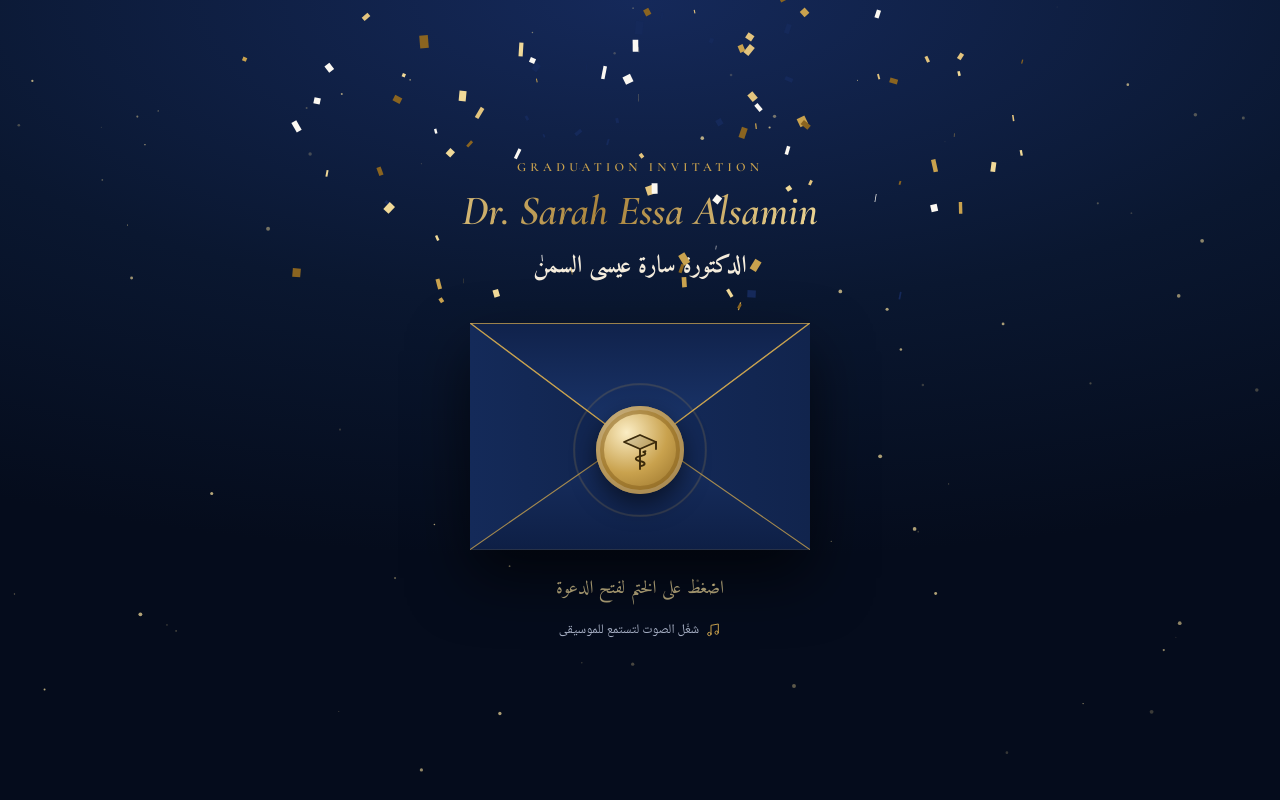
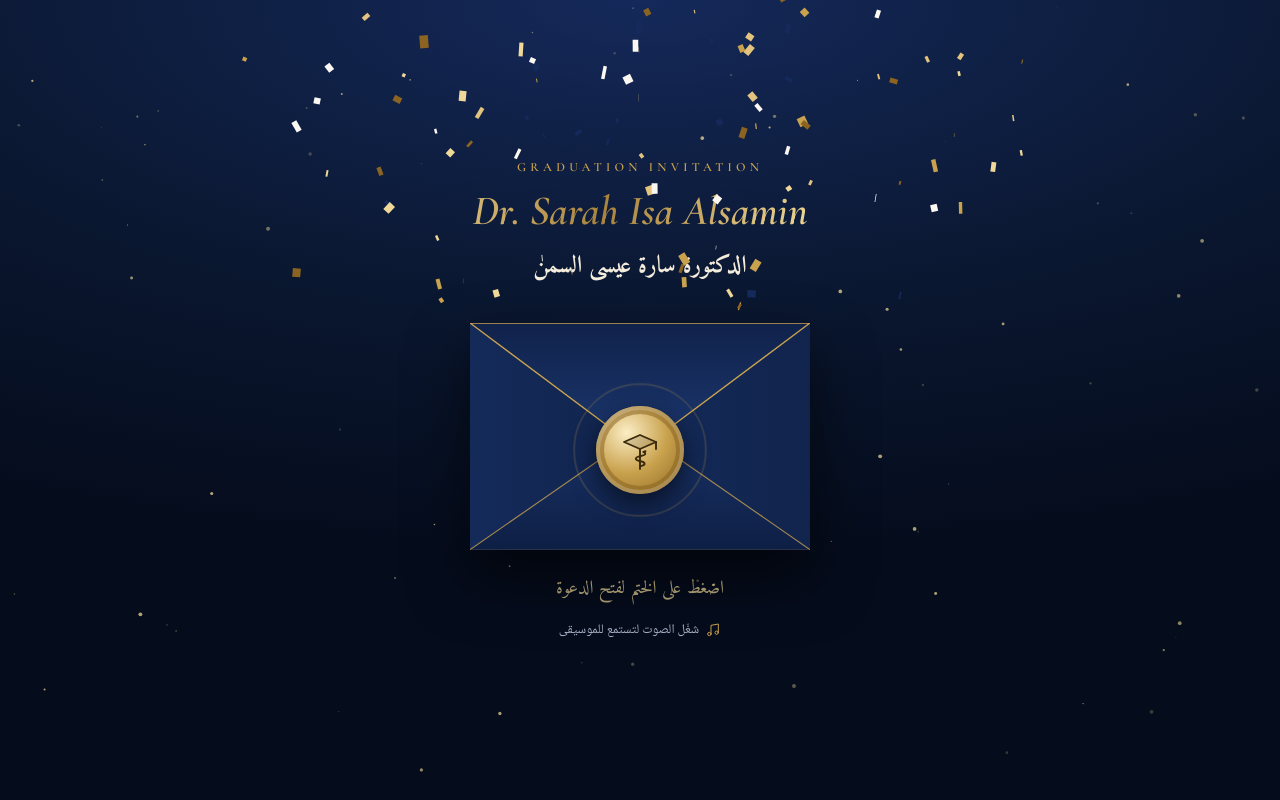
Before and after one commit to wafy1985/sara-graduation, a plain HTML site: page index.html in a window 1280 px wide. Drawn offline with nearby package versions, Linux system fonts and the light colour scheme; animation ran at ten frames a second.

Commit message:
تصحيح الاسم إلى Sarah Isa Alsamin
Co-Authored-By: Claude Opus 5.5 <noreply@anthropic.com>
Claude-Session: https://claude.ai/code/session_01G4pxfoSykjt5gm1febKnto

```diff
--- a/index.html
+++ b/index.html
@@ -228,7 +228,7 @@ body{
 <section id="cover" aria-label="الغلاف">
   <div class="cover-in">
     <p class="eyebrow-en">Graduation Invitation</p>
-    <h1 class="cover-name foil-night">Dr. Sarah Essa Alsamin</h1>
+    <h1 class="cover-name foil-night">Dr. Sarah Isa Alsamin</h1>
     <p class="cover-ar">الدكتورة سارة عيسى السمن</p>
 
     <div class="envelope" id="envelope">
@@ -290,7 +290,7 @@ body{
     <section class="sec" id="s2">
       <p class="lead rv">بقلوبٍ يملؤها الفخر والفرح<br>تتشرّف العائلة بدعوتكم لحضور<br>حفل تخرّج</p>
       <h2 class="name-ar foil rv">الدكتورة سارة عيسى السمن</h2>
-      <p class="name-en rv">Dr. Sarah Essa Alsamin</p>
+      <p class="name-en rv">Dr. Sarah Isa Alsamin</p>
       <div class="icons rv" aria-hidden="true">
         <span><svg class="ic"><use href="#i-steth"/></svg></span>
         <span><svg class="ic"><use href="#i-pulse"/></svg></span>
@@ -355,7 +355,7 @@ body{
         <div class="cd"><b id="cdS">--</b><i>ثانية</i></div>
       </div>
       <p class="closing rv">بانتظاركم لنفرح معاً</p>
-      <p class="sign rv">Dr. Sarah Essa Alsamin · 2026</p>
+      <p class="sign rv">Dr. Sarah Isa Alsamin · 2026</p>
       <button class="btn rv" id="restart" type="button"><svg class="ic"><use href="#i-replay"/></svg>شاهد الدعوة من البداية</button>
     </section>
 
```
